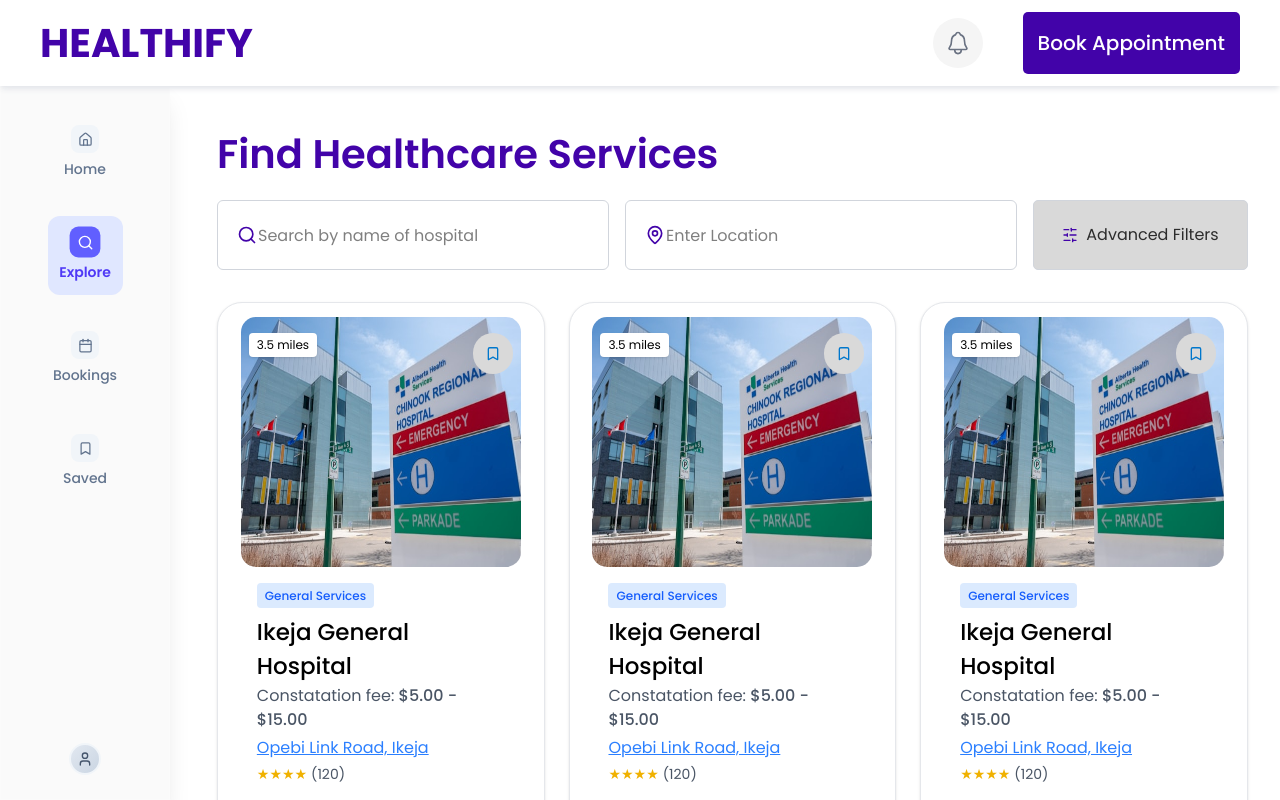
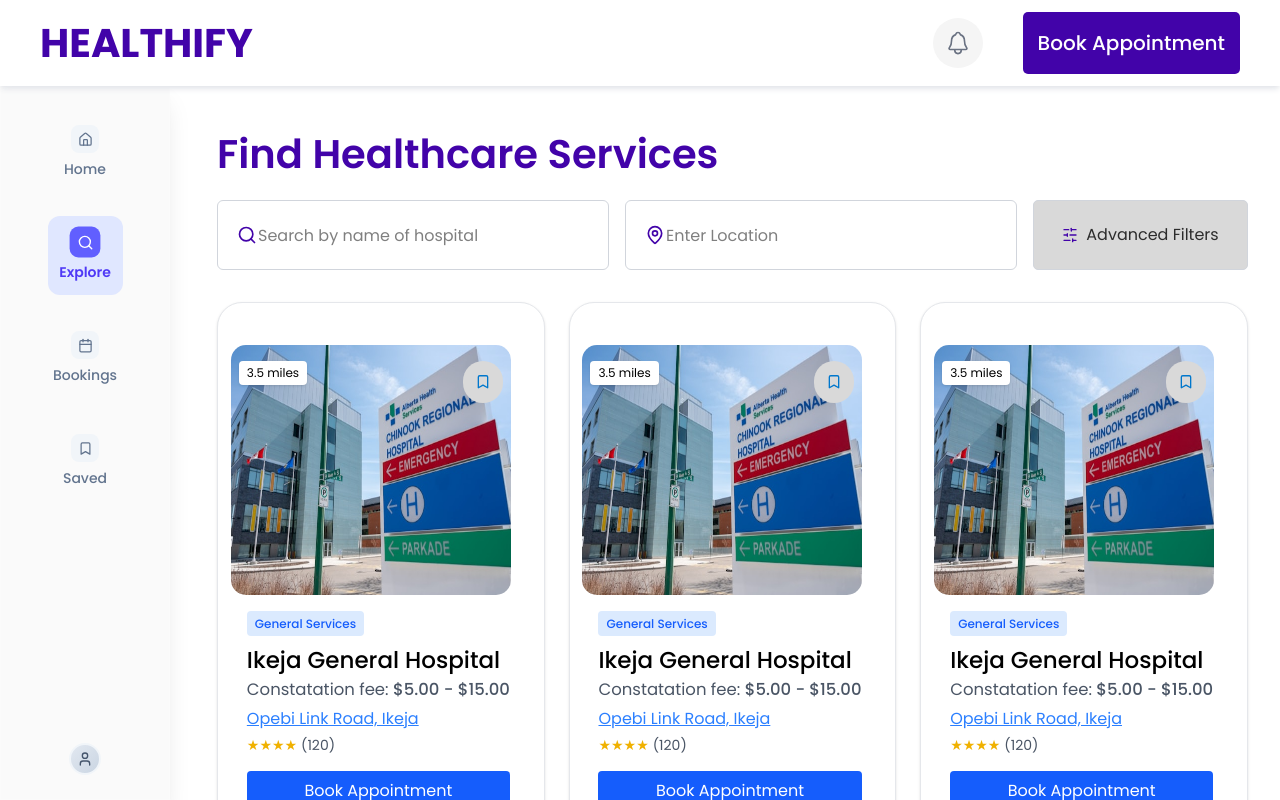
Before and after one commit to BusandCode/healthify, a Next.js app: page /explore in a window 1280 px wide. Shown: the top 800 px of the page. Built offline with nearby package versions, Linux system fonts and the light colour scheme.

Commit message:
healthify

```diff
--- a/components/HospitalCard.js
+++ b/components/HospitalCard.js
@@ -104,7 +104,7 @@ const HospitalCard = () => {
         {hospitals.map((hospital) => (
           <div key={hospital.id} className="bg-white max-w-[330px] h-[616px]
           rounded-[25px] shadow border border-gray-200 overflow-hidden relative">
-            <div className='max-w-[280px] mx-auto h-[566px] flex flex-col justify-center items-center'>
+            <div className='max-w-[300px] mx-auto h-[566px] flex flex-col justify-center items-start'>
                 <div className="relative">
               <Image
                 src={hospital.image}
@@ -124,7 +124,7 @@ const HospitalCard = () => {
                 General Services
               </span>
               <h3 className="mt-2 font-medium text-[23px]">{hospital.name}</h3>
-              <p className="text-sm sm:text-base text-gray-600 mb-1">
+              <p className="text-[16.5px] text-gray-600 mb-1">
                 Constatation fee: <span className="font-medium">{hospital.fee}</span>
               </p>
               <p className="text-sm sm:text-base text-blue-500 underline">{hospital.address}</p>
```
